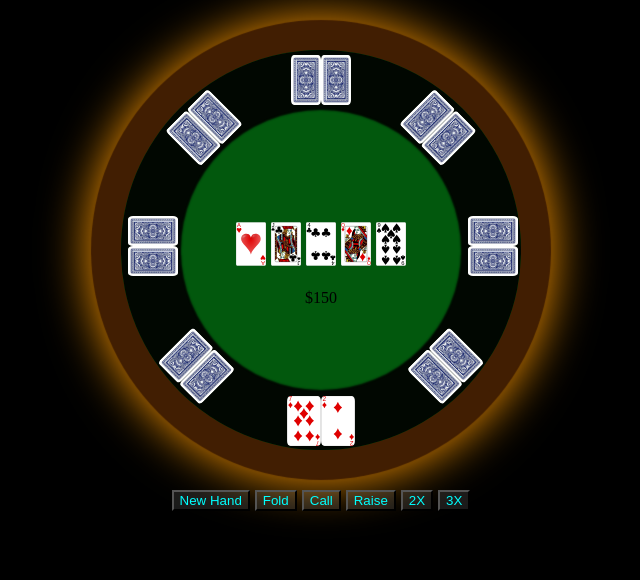
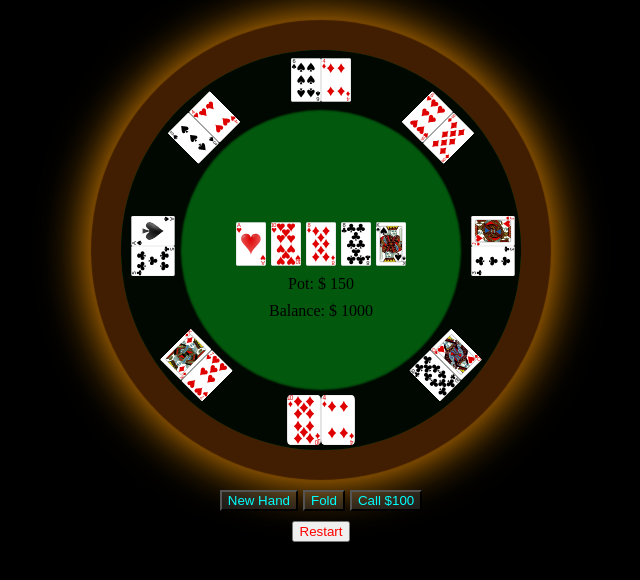
Before and after one commit to Xenostar1337/poker, a plain HTML site: page index.html in a window 1280 px wide. Both pictures are taken after a click on the button "Fold". Shown: the whole page, without its empty margins (319-959 px from the left). Drawn offline with Linux system fonts and the light colour scheme.

Commit message:
increased overall function

```diff
--- a/index.html
+++ b/index.html
@@ -10,34 +10,33 @@
     <div class="background">
             <div class="table">
                 <div class="top">
-                    <div class="leftTop"> <div class="card1"><img src="back.jpg" alt="Back of card"></div><div class="card2"><img src="back.jpg" alt="Back of card"></div></div>
-                    <div class="cenTop"><div class="card1"><img src="back.jpg" alt="Back of card"></div><div class="card2"><img src="back.jpg" alt="Back of card"></div></div>
-                    <div class="rightTop"><div class="card1"><img src="back.jpg" alt="Back of card"></div><div class="card2"><img src="back.jpg" alt="Back of card"></div></div>
+                    <div class="leftTop"> <div class="tl1"><img src="back.jpg" alt="Back of card"></div><div class="tl2"><img src="back.jpg" alt="Back of card"></div></div>
+                    <div class="cenTop"><div class="cen1"><img src="back.jpg" alt="Back of card"></div><div class="cen2"><img src="back.jpg" alt="Back of card"></div></div>
+                    <div class="rightTop"><div class="tr1"><img src="back.jpg" alt="Back of card"></div><div class="tr2"><img src="back.jpg" alt="Back of card"></div></div>
                 </div>
                 <div class="mid">
-                    <div class="leftMid"><div class="card1"><img src="back.jpg" alt="Back of card"></div><div class="card2"><img src="back.jpg" alt="Back of card"></div></div>
+                    <div class="leftMid"><div class="l1"><img src="back.jpg" alt="Back of card"></div><div class="l2"><img src="back.jpg" alt="Back of card"></div></div>
                     <div class="potArea"><div class="boardCard1"><img src="back.jpg" alt="Back of card"></div><div class="boardCard2"><img src="back.jpg" alt="Back of card"></div><div class="boardCard3"><img src="back.jpg" alt="Back of card"></div><div class="boardCard4"><img src="back.jpg" alt="Back of card"></div><div class="boardCard5"><img src="back.jpg" alt="Back of card"></div></div>
-                    <div class="rightMid"><div class="card1"><img src="back.jpg" alt="Back of card"></div><div class="card2"><img src="back.jpg" alt="Back of card"></div></div>
+                    <div class="rightMid"><div class="r1"><img src="back.jpg" alt="Back of card"></div><div class="r2"><img src="back.jpg" alt="Back of card"></div></div>
                 </div>
 
-                <div class="potText"><p>$</p><p class="potValue">-</p></div>
+                <div class="potText"><p>Pot: $</p><p class="potValue">-</p></div>
+                <div class="playerBalance"><p>Balance: $</p><p class="balance">1000</p> </div>
                 <div class="bot">
-                    <div class="leftBot"><div class="card1"><img src="back.jpg" alt="Back of card"></div><div class="card2"><img src="back.jpg" alt="Back of card"></div></div>
+                    <div class="leftBot"><div class="ll1"><img src="back.jpg" alt="Back of card"></div><div class="ll2"><img src="back.jpg" alt="Back of card"></div></div>
                     <div class="player"><div class="pCard1"><img src="back.jpg" alt="Back of card"></div><div class="pCard2"><img src="back.jpg" alt="Back of card"></div></div>
-                    <div class="rightBot"><div class="card1"><img src="back.jpg" alt="Back of card"></div><div class="card2"><img src="back.jpg" alt="Back of card"></div></div>
+                    <div class="rightBot"><div class="lr1"><img src="back.jpg" alt="Back of card"></div><div class="lr2"><img src="back.jpg" alt="Back of card"></div></div>
                 </div>
             </div>
         </div>
 
 <div class="buttons">
-<button class="newHand">New Hand</button>
+<button class="newGame">New Hand</button>
 <button class="fold">Fold</button>
-<button class="call">Call</button>
-<button class="raise">Raise</button>
-<button class="x2">2X</button>
-<button class="x3">3X</button>
+<button class="call">Call $100</button>
+<!--<button class="raise">Raise $200</button>-->
 </div>
-
+<div class="refresh"><button class="restart">Restart</button></div>
 <script src="main.js"></script>
 </body>
 </html>
--- a/main.js
+++ b/main.js
@@ -2,27 +2,41 @@
 const suits = ["s", "c", "d", "h"];
 const value = ["2", "3", "4", "5", "6", "7", "8", "9", "10", "j", "q", "k", "a"];
 let deck = [];
-const newHand = document.querySelector(".newHand");
+const newHand = document.querySelector(".restart");
 const fold = document.querySelector(".fold");
 const call = document.querySelector(".call");
 const raise = document.querySelector(".raise");
-const x2 = document.querySelector(".x2");
-const x3 = document.querySelector(".x3");
+const newGame = document.querySelector(".newGame");
 const bc1 = document.querySelector(".boardCard1 img");
 const bc2 = document.querySelector(".boardCard2 img");
 const bc3 = document.querySelector(".boardCard3 img");
 const bc4 = document.querySelector(".boardCard4 img");
 const bc5 = document.querySelector(".boardCard5 img");
+const tl1 = document.querySelector(".tl1 img");
+const tl2 = document.querySelector(".tl2 img");
+const cen1 = document.querySelector(".cen1 img");
+const cen2 = document.querySelector(".cen2 img");
+const tr1 = document.querySelector(".tr1 img");
+const tr2 = document.querySelector(".tr2 img");
+const l1 = document.querySelector(".l1 img");
+const l2 = document.querySelector(".l2 img");
+const r1 = document.querySelector(".r1 img");
+const r2 = document.querySelector(".r2 img");
+const ll1 = document.querySelector(".ll1 img");
+const ll2 = document.querySelector(".ll2 img");
+const lr1 = document.querySelector(".lr1 img");
+const lr2 = document.querySelector(".lr2 img");
+
+
 const pCard1 = document.querySelector(".pCard1 img");
 const pCard2 = document.querySelector(".pCard2 img");
 let potText = document.querySelector(".potValue");
+let balanceText = document.querySelector(".balance");
 let callClick = 0;
 potText.textContent = 150;
-
 let deckNum = 1;
 
-
-// creating a deck
+function newDeck(){                                      //create a deck
     for (let i = 0; i < deckNum; i++) {
         for(let s = 0; s < suits.length; s++){
             for(let v = 0; v < value.length; v++){
@@ -32,8 +46,8 @@ for (let i = 0; i < deckNum; i++) {
         }
         i++
     }
-
-function draw(deck) {
+}
+function draw(deck) {                                   //draw random card from deck, remove it from deck array.
     if (deck.length === 0) {
         console.log("The deck is empty.");
         return null;
@@ -43,31 +57,6 @@ function draw(deck) {
     deck.splice(randomIndex, 1);
     return selectedCard;
 }
-
-//console.log(deck);
-
-if (pCard1) {
-    const drawnCard = draw(deck);
-    pCard1.src = "cards/" + drawnCard + ".svg";
-    pCard1.style.width = "100%";
-    pCard1.style.height = "50px";
-    pCard1.alt = drawnCard;
-    console.log(drawnCard);
-} else {
-    console.log("Element with class 'pCard1' not found.");
-}
-
-if (pCard2) {
-    const drawnCard2 = draw(deck);
-    pCard2.src = "cards/" + drawnCard2 + ".svg";
-    pCard2.style.width = "100%";
-    pCard2.style.height = "50px";
-    pCard2.alt = drawnCard2;
-    console.log(drawnCard2);
-} else {
-    console.log("Element with class 'pCard2' not found.");
-}
-
 function reload() {
     location.reload();
 }
@@ -86,31 +75,32 @@ function folded() {
     }
     console.log("folded");
 }
-
 function callIt() {
     if (callClick <= 0){
         flop();
-        potText.textContent = (parseInt(potText.textContent) + 50)
+        balanceText.textContent = (parseInt(balanceText.textContent) - 100)
+        potText.textContent = (parseInt(potText.textContent) + 650)
         return
     }
     if (callClick === 1){
         turn();
-        potText.textContent = (parseInt(potText.textContent) + 50)
+        potText.textContent = (parseInt(potText.textContent) + 700)
+        balanceText.textContent = (parseInt(balanceText.textContent) - 100)
         return
     }
     if (callClick === 2){
         river();
-        potText.textContent = (parseInt(potText.textContent) + 50)
+        potText.textContent = (parseInt(potText.textContent) + 800)
+        balanceText.textContent = (parseInt(balanceText.textContent) - 100)
         return
         }
 }
-
-
 function flop(){
     const boardcard1 = draw(deck);
     const boardcard2 = draw(deck);
     const boardcard3 = draw(deck);
     callClick = 1;
+
    setTimeout(() => {
         bc1.src = "cards/" + boardcard1 + ".svg";
         bc2.src = "cards/" + boardcard2 + ".svg";
@@ -120,31 +110,86 @@ function flop(){
 function turn(){
         const boardcard4 = draw(deck);
         callClick = 2;
+
         setTimeout(() => {
         bc4.src = "cards/" + boardcard4 + ".svg";
         }, 1000);
 }
 function river() {
-   const boardcard5 = draw(deck);
    callClick = 3;
+
    setTimeout(() => {
-     bc5.src = "cards/" + boardcard5 + ".svg";
+     bc5.src = "cards/" + draw(deck) + ".svg";
+     tl1.src = "cards/" + draw(deck) + ".svg";
+     tl2.src = "cards/" + draw(deck) + ".svg";
+     cen1.src = "cards/" + draw(deck) + ".svg";
+     cen2.src = "cards/" + draw(deck) + ".svg";
+     tr1.src = "cards/" + draw(deck) + ".svg";
+     tr2.src = "cards/" + draw(deck) + ".svg";
+     l1.src = "cards/" + draw(deck) + ".svg";
+     l2.src = "cards/" + draw(deck) + ".svg";
+     r1.src = "cards/" + draw(deck) + ".svg";
+     r2.src = "cards/" + draw(deck) + ".svg";
+     ll1.src = "cards/" + draw(deck) + ".svg";
+     ll2.src = "cards/" + draw(deck) + ".svg";
+     lr1.src = "cards/" + draw(deck) + ".svg";
+     lr2.src = "cards/" + draw(deck) + ".svg";
   }, 1000);
 }
 function raiseEm() {
     console.log("raised");
 }
-
-function double() {
-    console.log("x2");
+function newRound(){
+    if (pCard1) {
+        const drawnCard = draw(deck);
+        pCard1.src = "cards/" + drawnCard + ".svg";
+        pCard1.style.width = "100%";
+        pCard1.style.height = "50px";
+        pCard1.alt = drawnCard;
+        console.log(drawnCard);
+    } else {
+        console.log("Element with class 'pCard1' not found.");
+    }
+    if (pCard2) {
+        const drawnCard2 = draw(deck);
+        pCard2.src = "cards/" + drawnCard2 + ".svg";
+        pCard2.style.width = "100%";
+        pCard2.style.height = "50px";
+        pCard2.alt = drawnCard2;
+        console.log(drawnCard2);
+    } else {
+        console.log("Element with class 'pCard2' not found.");
+    }
+    console.log("new game!");
+    callClick = 0;
+    bc1.src = "back.jpg";
+    bc2.src = "back.jpg";
+    bc3.src = "back.jpg";
+    bc4.src = "back.jpg";
+    bc5.src = "back.jpg";
+    tl1.src = "back.jpg";
+     tl2.src = "back.jpg";
+     cen1.src = "back.jpg";
+     cen2.src = "back.jpg";
+     tr1.src = "back.jpg";
+     tr2.src = "back.jpg";
+     l1.src = "back.jpg";
+     l2.src = "back.jpg";
+     r1.src = "back.jpg";
+     r2.src = "back.jpg";
+     ll1.src = "back.jpg";
+     ll2.src = "back.jpg";
+     lr1.src = "back.jpg";
+     lr2.src = "back.jpg";
+    potText.textContent = 150;
+    newDeck();
 }
 
-function triple() {
-    console.log("x3");
-}
+newDeck();
+newRound();
+
+newGame.addEventListener("click", newRound);
 newHand.addEventListener("click", reload);
 fold.addEventListener("click", folded);
 call.addEventListener("click", callIt);
-raise.addEventListener("click", raiseEm);
-x2.addEventListener("click", double);
-x3.addEventListener("click", triple);
+//raise.addEventListener("click", raiseEm);
--- a/style.css
+++ b/style.css
@@ -28,6 +28,12 @@ img{
 .potText{
     display: flex;
     justify-content: center;
+    color: rgb(0, 0, 0);
+}
+.playerBalance{
+    display: flex;
+    justify-content: center;
+    margin: 5px;
     color: rgb(0, 0, 0);
 }
 .cenTop{
@@ -81,10 +87,19 @@ img{
     justify-content: center;
     margin-top: 40px;
     gap: 5px;
-
 }
-
-.newHand, .fold, .call, .raise, .x2, .x3{
+p{
+    margin: 2px;
+}
+ .fold, .call, .raise, .newGame{
     background-color: rgba(255, 255, 255, 0.1);
     color: aqua;
 }
+.refresh {
+    margin-top: 10px;
+    display: flex;
+    justify-content: center;
+}
+.restart{
+        color: red;
+}
```
Lines whose indentation alone changed are shown as unchanged.
